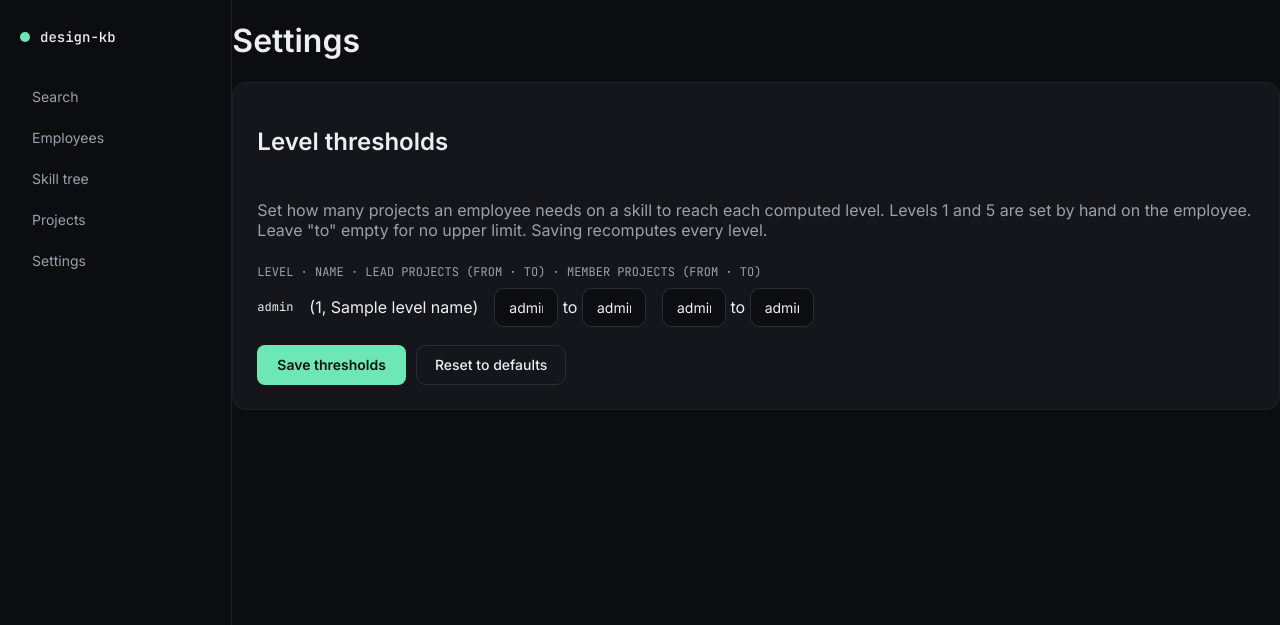
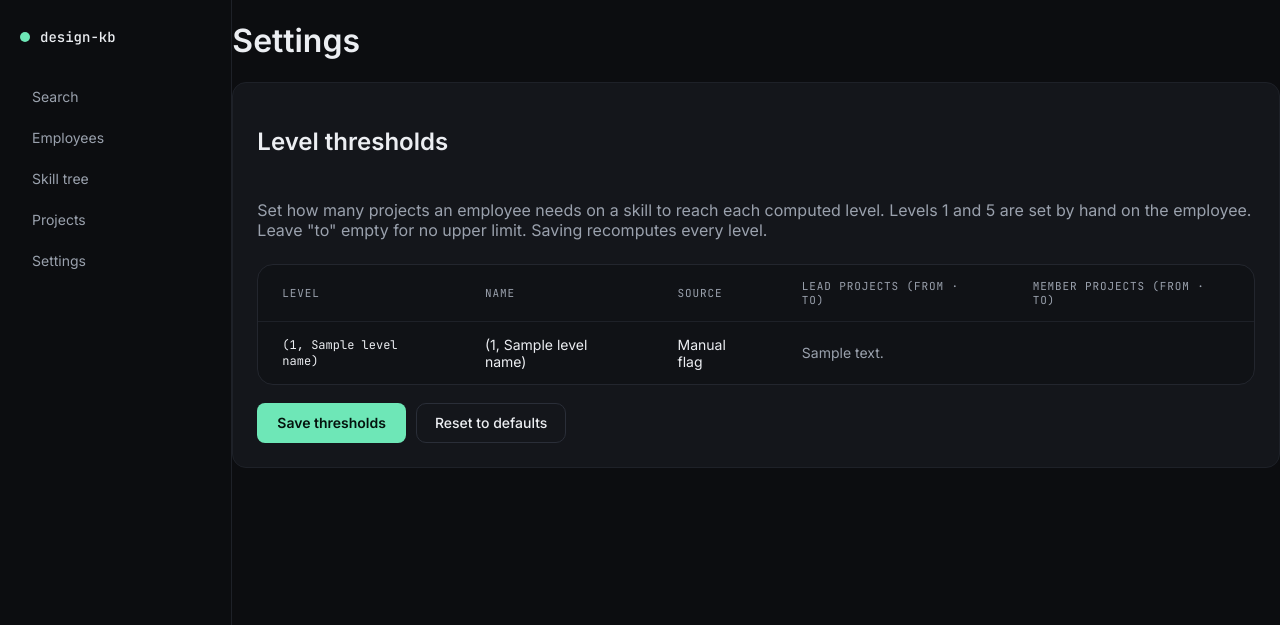
Before and after one commit to alkashef/design-kb, a Python web app: template src/web/templates/settings.html in a window 1280 px wide. Shown: the top 625 px of the page. Run offline with Jinja, Linux system fonts and the light colour scheme; the template is opened without the code that fills it: most values are stand-ins (such as "Sample title", 1, 10 or a date in 2020).

Commit message:
M17: Thresholds table
Co-Authored-By: Claude Sonnet 5.5 <noreply@anthropic.com>

```diff
--- a/src/web/routes/settings.py
+++ b/src/web/routes/settings.py
@@ -11,6 +11,10 @@ from src.services.thresholds import THRESHOLD_LEVELS, ThresholdError, ThresholdS
 
 logger = logging.getLogger(__name__)
 
+MANUAL_NOTES = {
+    1: "Set on the employee. Allowed only where the employee has no project on the skill.",
+    5: "Set on the employee, on any skill. Overrides the computed level.",
+}
 FIELD_NAMES = ("lead_from", "lead_to", "member_from", "member_to")
 
 
@@ -24,6 +28,7 @@ def create_router(templates: Jinja2Templates) -> APIRouter:
             "active_page": "settings",
             "levels": THRESHOLD_LEVELS,
             "level_names": LEVEL_NAMES,
+            "manual_notes": MANUAL_NOTES,
             "values": values,
             "message": message,
         }
--- a/src/web/static/app.css
+++ b/src/web/static/app.css
@@ -322,8 +322,11 @@ a:hover { color: var(--accent); }
 .assignment-panel { flex: 0 1 340px; min-width: 300px; box-sizing: border-box; padding: 28px; border-left: 1px solid var(--line-soft); display: flex; flex-direction: column; gap: 20px; }
 .assignment-panel h2 { margin: 0; font-size: 18px; font-weight: 600; }
 .panel input[readonly] { color: var(--text-muted); }
-.threshold-row { display: flex; flex-wrap: wrap; align-items: center; gap: 16px; }
-.panel .threshold-row input { width: 64px; text-align: center; }
+.threshold-table table { width: 100%; min-width: 720px; border-collapse: collapse; font-size: 14px; }
+.threshold-table th { text-align: left; font: 400 11px var(--font-mono); letter-spacing: 0.08em; text-transform: uppercase; color: var(--text-muted); }
+.threshold-table th, .threshold-table td { padding: 14px 24px; }
+.threshold-table tbody tr { border-top: 1px solid var(--line); }
+.panel .threshold-table input { width: 64px; text-align: center; }
 .assignment-row { grid-template-columns: 140px 70px 1fr 90px 1.5fr; }
 .assignments { display: flex; flex-direction: column; gap: 14px; }
 
--- a/src/web/templates/settings.html
+++ b/src/web/templates/settings.html
@@ -6,20 +6,40 @@
 <form class="panel" method="post" action="/settings/thresholds">
   <h2>Level thresholds</h2>
   <p class="muted">Set how many projects an employee needs on a skill to reach each computed level. Levels 1 and 5 are set by hand on the employee. Leave "to" empty for no upper limit. Saving recomputes every level.</p>
-  <div class="mono muted">LEVEL · NAME · LEAD PROJECTS (FROM · TO) · MEMBER PROJECTS (FROM · TO)</div>
-  {% for n in levels %}
-  <div class="threshold-row">
-    <span class="mono">{{ n }}</span>
-    <span>{{ level_names[n] }}</span>
-    {% for kind in ("lead", "member") %}
-    <span>
-      <input type="text" name="level{{ n }}_{{ kind }}_from" value="{{ values.get('level' ~ n ~ '_' ~ kind ~ '_from', '') }}" aria-label="{{ level_names[n] }} {{ kind }} from">
-      to
-      <input type="text" name="level{{ n }}_{{ kind }}_to" value="{{ values.get('level' ~ n ~ '_' ~ kind ~ '_to', '') }}" aria-label="{{ level_names[n] }} {{ kind }} to">
-    </span>
-    {% endfor %}
+  <div class="table threshold-table">
+    <table>
+      <thead>
+        <tr>
+          <th>Level</th>
+          <th>Name</th>
+          <th>Source</th>
+          <th>Lead projects (from · to)</th>
+          <th>Member projects (from · to)</th>
+        </tr>
+      </thead>
+      <tbody>
+        {% for n in level_names %}
+        <tr>
+          <td class="mono">{{ n }}</td>
+          <td>{{ level_names[n] }}</td>
+          {% if n in levels %}
+          <td>Computed</td>
+          {% for kind in ("lead", "member") %}
+          <td>
+            <input type="text" name="level{{ n }}_{{ kind }}_from" value="{{ values.get('level' ~ n ~ '_' ~ kind ~ '_from', '') }}" aria-label="{{ level_names[n] }} {{ kind }} from">
+            to
+            <input type="text" name="level{{ n }}_{{ kind }}_to" value="{{ values.get('level' ~ n ~ '_' ~ kind ~ '_to', '') }}" aria-label="{{ level_names[n] }} {{ kind }} to">
+          </td>
+          {% endfor %}
+          {% else %}
+          <td>Manual flag</td>
+          <td class="muted" colspan="2">{{ manual_notes[n] }}</td>
+          {% endif %}
+        </tr>
+        {% endfor %}
+      </tbody>
+    </table>
   </div>
-  {% endfor %}
   <div class="actions">
     <button class="button-accent" type="submit">Save thresholds</button>
     <button class="button-outline" type="submit" formaction="/settings/thresholds/reset" formnovalidate>Reset to defaults</button>
```
Also changed, not shown: docs/plan.md (+0 -9 lines), tests/route/test_settings_table.py (added, +128 -0 lines).
